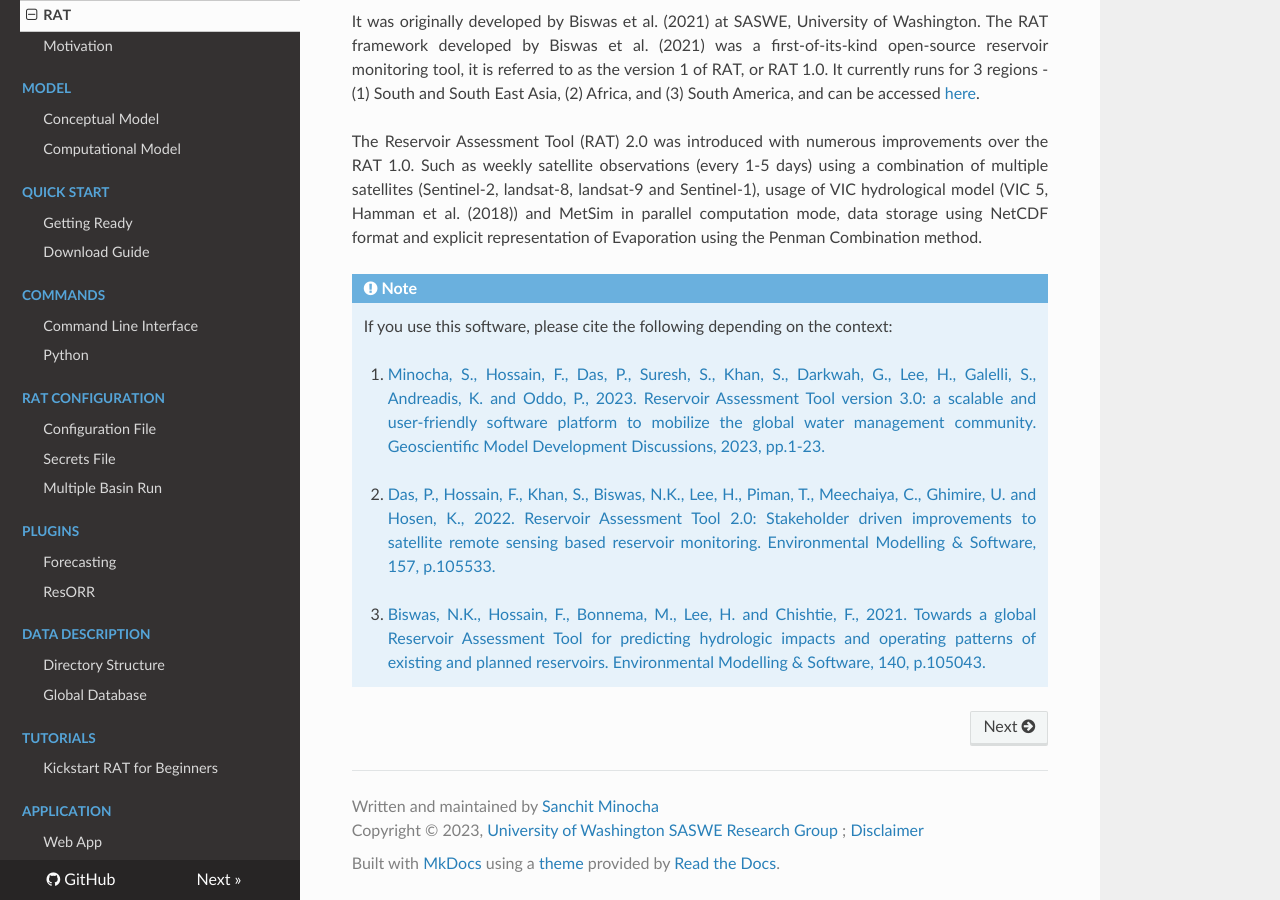
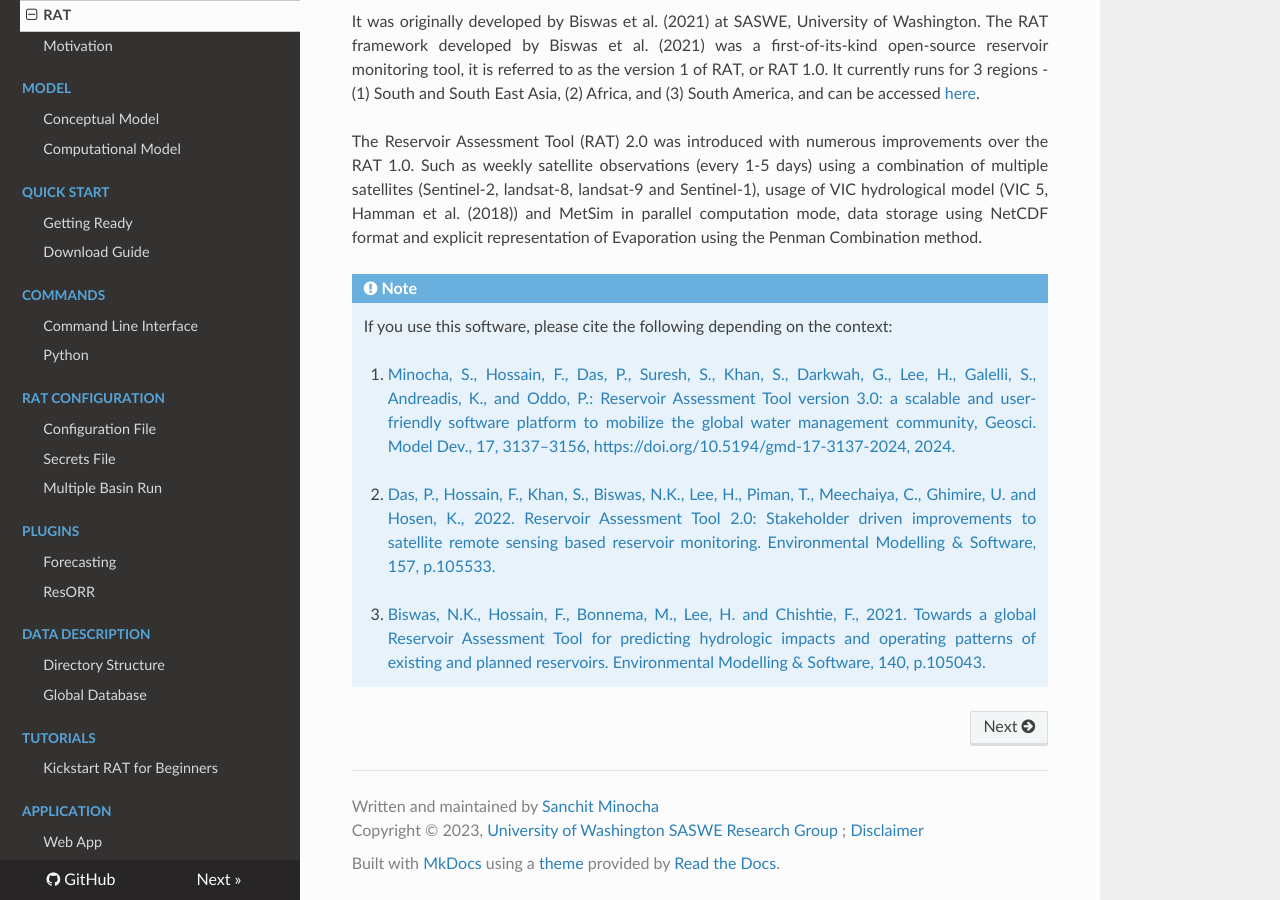
Before and after one commit to UW-SASWE/RAT, an MkDocs documentation site: the page built from docs/index.md, in a window 1280 px wide and 900 px high, scrolled down 691 px. Built offline with MkDocs 1.6.1, drawn with Linux system fonts in a browser that asks for light colours; nearby versions of some CDN libraries.

Commit message:
corrected Rat3 citation

```diff
--- a/docs/index.md
+++ b/docs/index.md
@@ -17,7 +17,7 @@ The Reservoir Assessment Tool (RAT) 2.0 was introduced with numerous improvement
 !!! note
     If you use this software, please cite the following depending on the context:
 
-    1. [Minocha, S., Hossain, F., Das, P., Suresh, S., Khan, S., Darkwah, G., Lee, H., Galelli, S., Andreadis, K. and Oddo, P., 2023. Reservoir Assessment Tool version 3.0: a scalable and user-friendly software platform to mobilize the global water management community. Geoscientific Model Development Discussions, 2023, pp.1-23.](https://doi.org/10.5194/gmd-17-3137-2024)  <br><br>
+    1. [Minocha, S., Hossain, F., Das, P., Suresh, S., Khan, S., Darkwah, G., Lee, H., Galelli, S., Andreadis, K., and Oddo, P.: Reservoir Assessment Tool version 3.0: a scalable and user-friendly software platform to mobilize the global water management community, Geosci. Model Dev., 17, 3137–3156, https://doi.org/10.5194/gmd-17-3137-2024, 2024.](https://doi.org/10.5194/gmd-17-3137-2024)  <br><br>
 
     2. [Das, P., Hossain, F., Khan, S., Biswas, N.K., Lee, H., Piman, T., Meechaiya, C., Ghimire, U. and Hosen, K., 2022. Reservoir Assessment Tool 2.0: Stakeholder driven improvements to satellite remote sensing based reservoir monitoring. Environmental Modelling & Software, 157, p.105533.](https://doi.org/10.1016/j.envsoft.2022.105533)  <br><br>
 
```
Also changed, not shown: README.md (+1 -1 lines).
